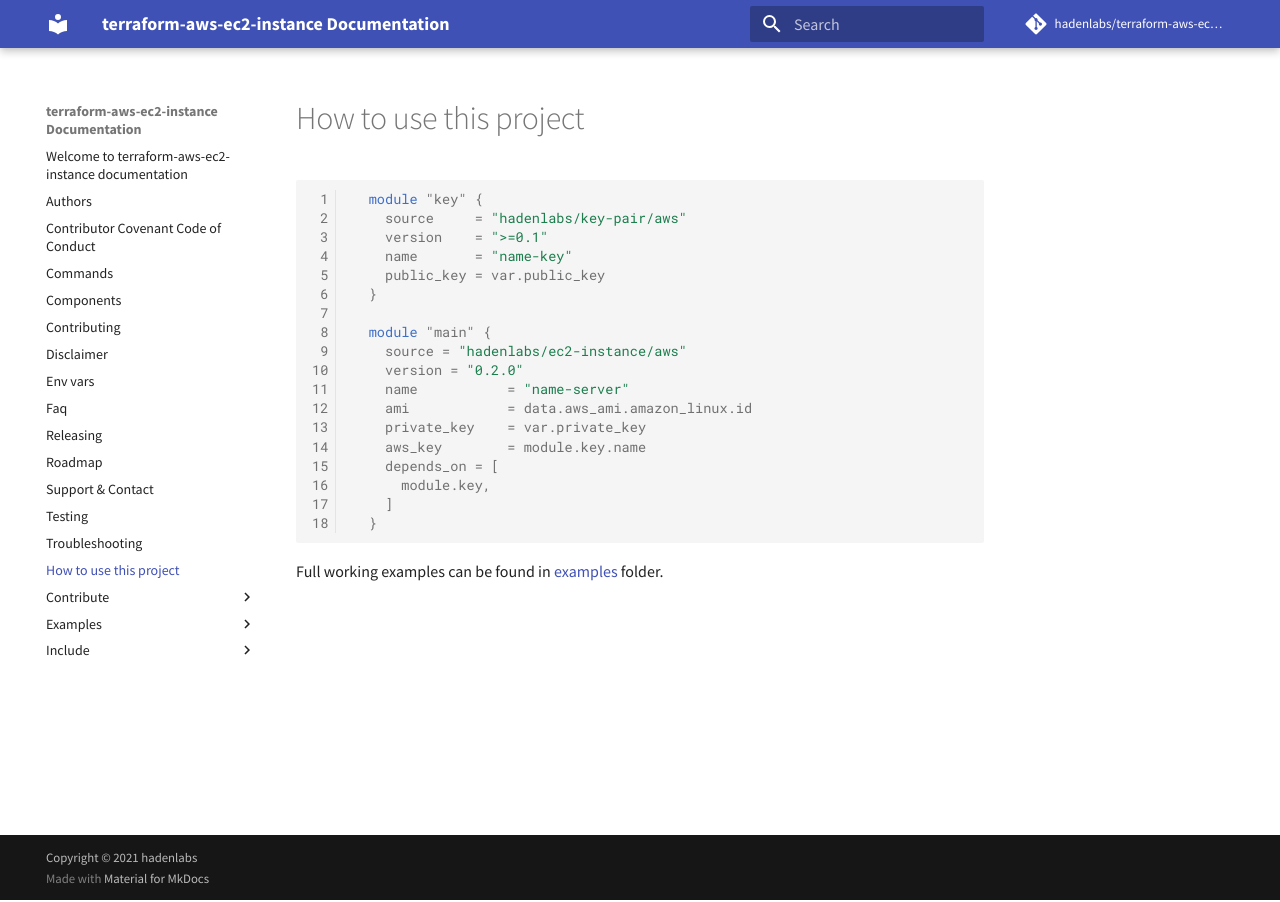
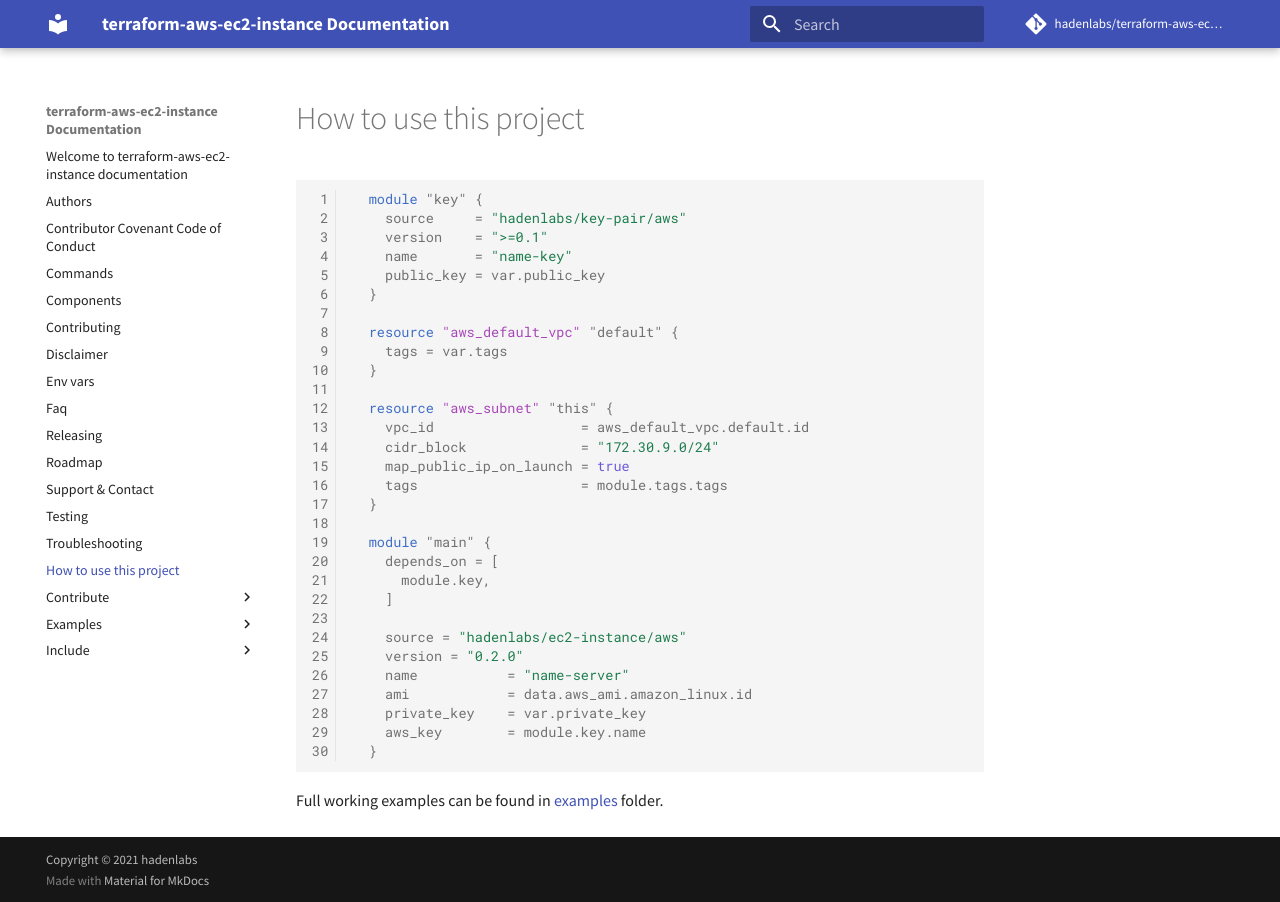
Before and after one commit to hadenlabs/terraform-aws-ec2-instance, an MkDocs documentation site: the page built from docs/usage.md, in a window 1280 px wide. Built offline with MkDocs 1.6.1 and Material for MkDocs 9.7.7, drawn with Linux system fonts in a browser that asks for light colours; comment, search, counter and statistics services are not loaded.

Commit message:
chore: implement vpc and subnet (#25)

````diff
--- a/docs/usage.md
+++ b/docs/usage.md
@@ -8,16 +8,28 @@
     public_key = var.public_key
   }
 
+  resource "aws_default_vpc" "default" {
+    tags = var.tags
+  }
+
+  resource "aws_subnet" "this" {
+    vpc_id                  = aws_default_vpc.default.id
+    cidr_block              = "172.30.9.0/24"
+    map_public_ip_on_launch = true
+    tags                    = module.tags.tags
+  }
+
   module "main" {
+    depends_on = [
+      module.key,
+    ]
+
     source = "hadenlabs/ec2-instance/aws"
     version = "0.2.0"
     name           = "name-server"
     ami            = data.aws_ami.amazon_linux.id
     private_key    = var.private_key
     aws_key        = module.key.name
-    depends_on = [
-      module.key,
-    ]
   }
 ```
 
````
Also changed, not shown: docs/include/terraform.md (+4 -0 lines), 3 other files.
